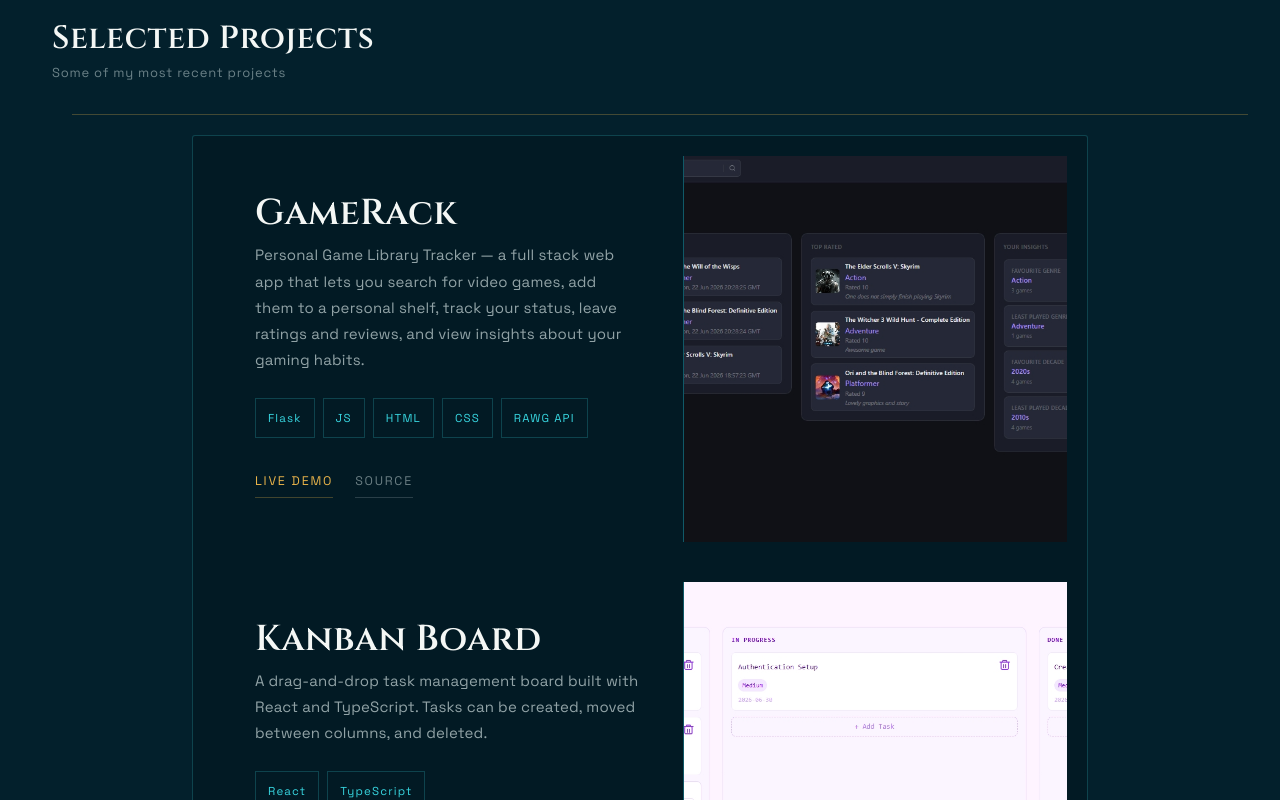
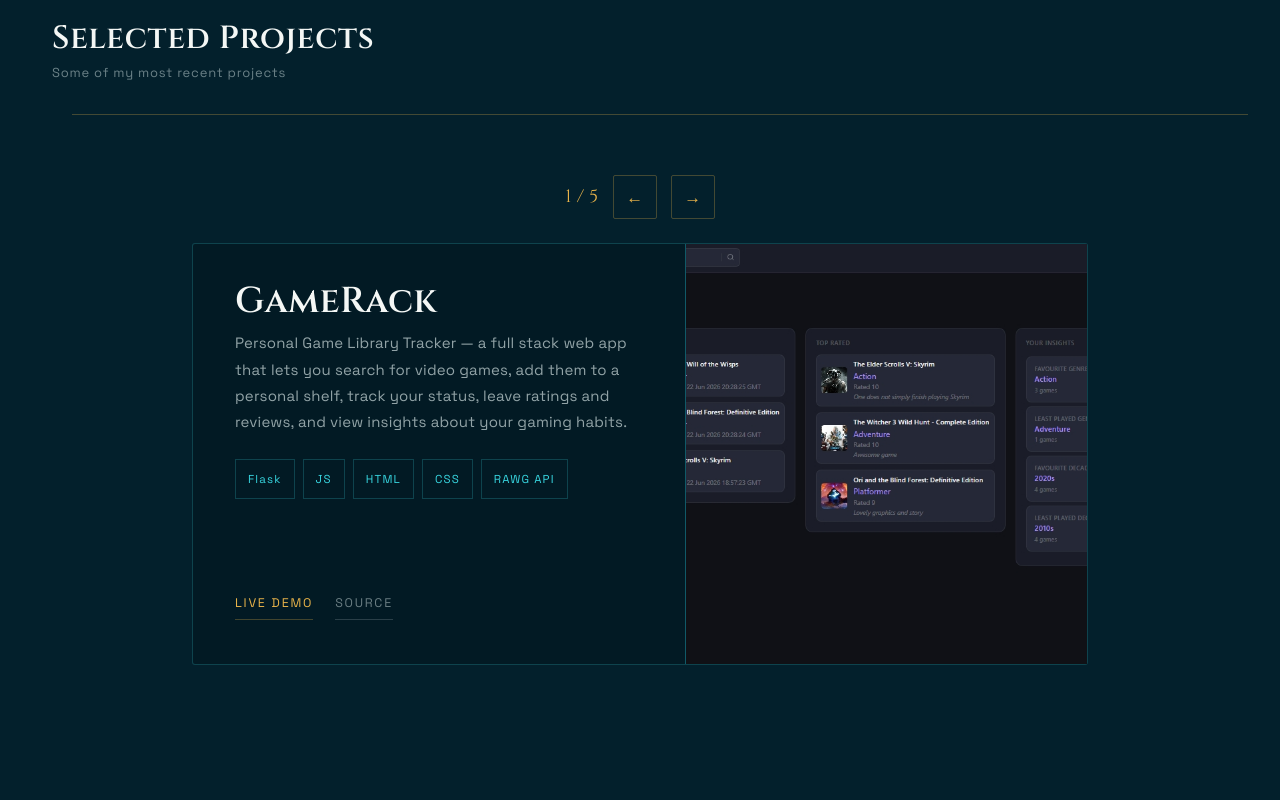
Before and after one commit to IcedPeppermintTea/portfolio, a React (Vite) app: page / in a window 1280 px wide. Shown: the part 700-1500 px from the top of the page. After the commit the page ends 1469 px from the top, so only its background shows below. Built offline with nearby package versions, Linux system fonts and the light colour scheme.

Commit message:
wip: slider animation

```diff
--- a/src/App.css
+++ b/src/App.css
@@ -191,8 +191,10 @@ body {
 .carousel {
   display: flex;
   flex-direction: column;
+  padding: 20px;
   align-items: center;
 }
+
 .carousel-slider {
   display: flex;
   flex-direction: column;
@@ -206,9 +208,10 @@ body {
 /* card */
 .card {
   display: flex;
-  min-height: 360px;
+  height: 420px;
+  width: 100%;
   border-color: var(--accent-gold);
-  margin: 20px;
+  animation: fadeIn 1s ease;
 }
 
 .card-info {
@@ -290,16 +293,55 @@ body {
 
 .card-image {
   flex: 1 1 45%;
+  min-width: 0;
+  min-height: 0;
+  overflow: hidden;
   border-left: 1px solid var(--border-turquoise);
   background: var(--glow-teal);
-  overflow: hidden;
 }
 
 .card-image img {
+  display: block;
   width: 100%;
   height: 100%;
   object-fit: cover;
 }
 
+.carousel-arrows {
+  display: flex;
+  justify-content: flex-end;
+  align-items: center;
+  gap: 14px;
+  margin: 20px 0 24px;
+  font-family: var(--font-heading);
+  letter-spacing: 0.02em;
+  color: var(--accent-gold);
+}
+
+.carousel-arrows button {
+  width: 44px;
+  height: 44px;
+  border: 1px solid var(--border-gold);
+  border-radius: 2px;
+  background: transparent;
+  color: var(--accent-gold);
+  font-family: var(--font-body);
+  font-size: 17px;
+  line-height: 1;
+  cursor: pointer;
+}
+
+.carousel-arrows button:hover,
+.carousel-arrows button:focus-visible {
+  background: var(--accent-gold);
+  color: var(--bg-base);
+}
+
+/* animations */
+@keyframes fadeIn {
+  from { opacity: 0; }
+  to { opacity: 1; }
+}
+
 @media (max-width: 860px) {
 }
--- a/src/components/Slider.jsx
+++ b/src/components/Slider.jsx
@@ -3,6 +3,17 @@ import { projects } from "../data/selected-projects";
 
 function Slider() {
   const [current, setCurrent] = useState(0);
+  const project_length = projects.length - 1;
+
+  const prev = () => {
+    setCurrent((prev) => (prev === 0 ? project_length : prev - 1));
+  };
+
+  const next = () => {
+    setCurrent((prev) => (prev === project_length ? 0 : prev + 1));
+  };
+
+  const project = projects[current];
 
   return (
     <section className="section-styles">
@@ -14,11 +25,16 @@ function Slider() {
         </div>
         <div className="carousel">
           <div className="carousel-arrows">
-            <span></span>
+            <span>{`${current + 1} / ${project_length + 1}`}</span>
+            <button onClick={prev} aria-label="previous">
+              ←
+            </button>
+            <button onClick={next} aria-label="next">
+              →
+            </button>
           </div>
           <div className="carousel-slider">
-            {projects.map((project, projectIdx) => (
-              <div key={projectIdx} className="card">
+            <div key={current} className="card">
               <div className="card-info">
                 <h3>{project.title}</h3>
                 <p>{project.description}</p>
@@ -35,13 +51,9 @@ function Slider() {
                 </div>
               </div>
               <div className="card-image">
-                  <img
-                    src={project.images[0].src}
-                    alt={project.images[0].alt}
-                  />
+                <img src={project.images[0].src} alt={project.images[0].alt} />
               </div>
             </div>
-            ))}
           </div>
         </div>
       </div>
```
Lines whose indentation alone changed are shown as unchanged.
